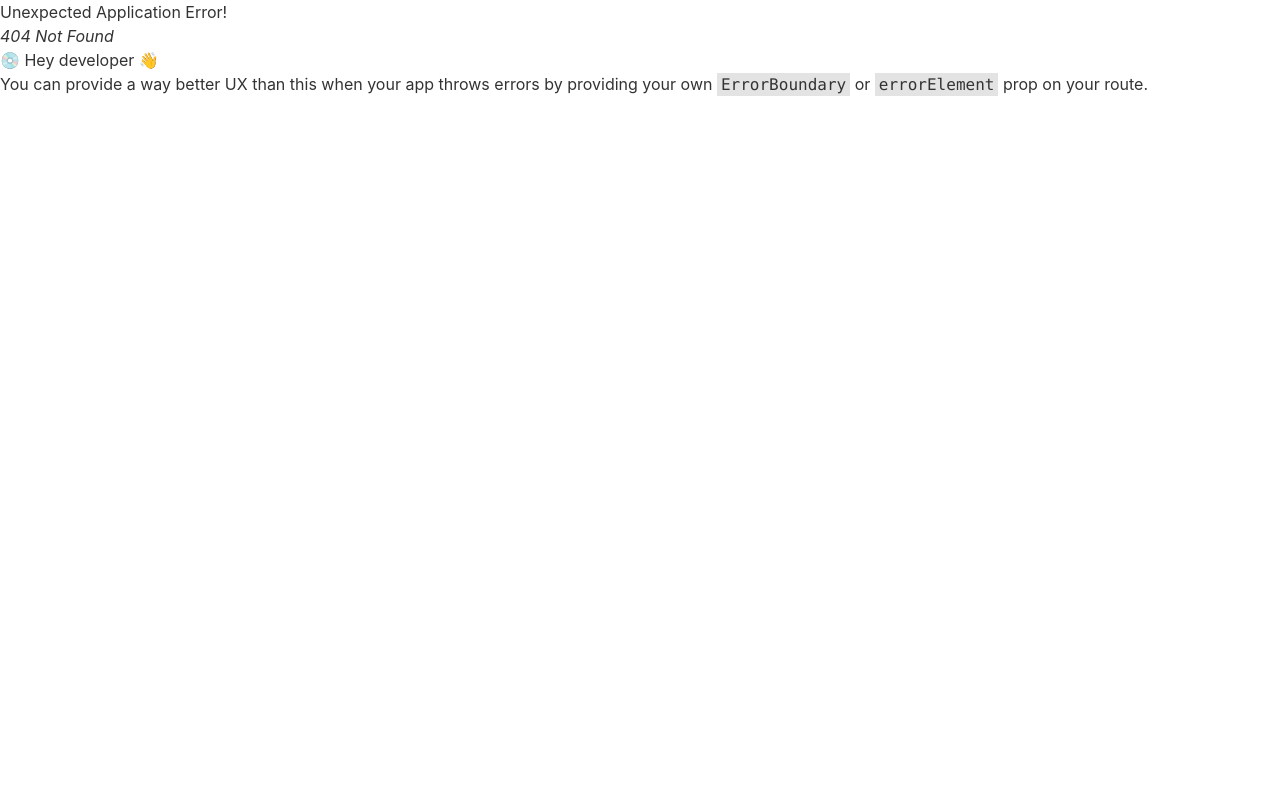
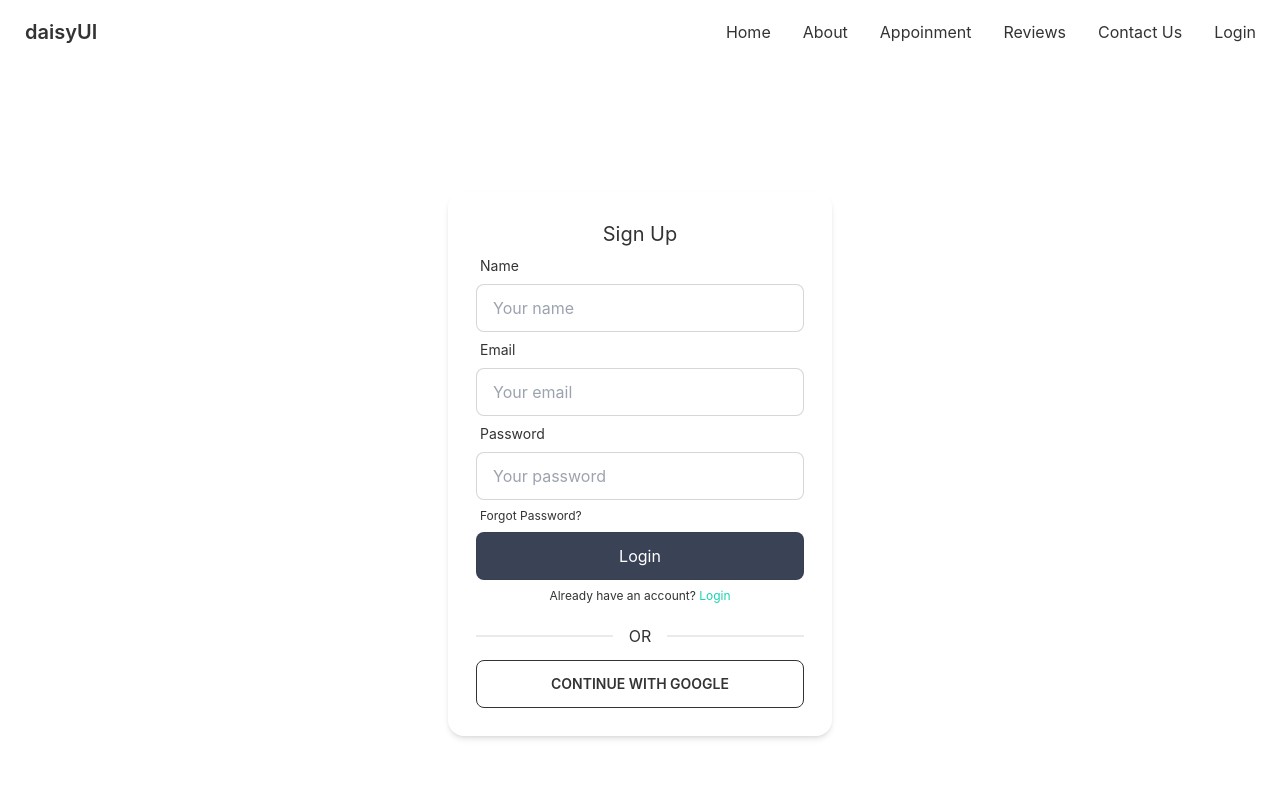
Before and after one commit to DabasishDasJoy/doctor-portal, a React (Create React App) app: page /register in a window 1280 px wide. Before the commit this address had no page. Shown: the top 800 px of the page. Built offline with nearby package versions, Linux system fonts and the light colour scheme.

Commit message:
login and sign up with firebase

```diff
--- a/package.json
+++ b/package.json
@@ -7,9 +7,11 @@
     "@testing-library/react": "^13.4.0",
     "@testing-library/user-event": "^13.5.0",
     "date-fns": "^2.29.3",
+    "firebase": "^9.14.0",
     "react": "^18.2.0",
     "react-day-picker": "^8.3.6",
     "react-dom": "^18.2.0",
+    "react-hook-form": "^7.39.3",
     "react-icons": "^4.6.0",
     "react-scripts": "5.0.1",
     "web-vitals": "^2.1.4"
--- /dev/null
+++ b/src/contexts/AuthProvider/AuthProvider.jsx
@@ -0,0 +1,27 @@
+import {
+  createUserWithEmailAndPassword,
+  getAuth,
+  signInWithEmailAndPassword,
+} from "firebase/auth";
+import React, { createContext } from "react";
+import app from "../../firebase/firebase.config.init";
+
+export const AuthContext = createContext();
+const auth = getAuth(app);
+
+const AuthProvider = ({ children }) => {
+  const createUser = (email, password) => {
+    return createUserWithEmailAndPassword(auth, email, password);
+  };
+
+  const login = (email, password) => {
+    return signInWithEmailAndPassword(auth, email, password);
+  };
+  const authInfo = { createUser, login };
+
+  return (
+    <AuthContext.Provider value={authInfo}>{children}</AuthContext.Provider>
+  );
+};
+
+export default AuthProvider;
--- /dev/null
+++ b/src/firebase/firebase.config.init.js
@@ -0,0 +1,19 @@
+// Import the functions you need from the SDKs you need
+import { initializeApp } from "firebase/app";
+// TODO: Add SDKs for Firebase products that you want to use
+// https://firebase.google.com/docs/web/setup#available-libraries
+
+// Your web app's Firebase configuration
+const firebaseConfig = {
+  apiKey: process.env.REACT_APP_apiKey,
+  authDomain: process.env.REACT_APP_authDomain,
+  projectId: process.env.REACT_APP_projectId,
+  storageBucket: process.env.REACT_APP_storageBucket,
+  messagingSenderId: process.env.REACT_APP_messagingSenderId,
+  appId: process.env.REACT_APP_appId,
+};
+
+// Initialize Firebase
+const app = initializeApp(firebaseConfig);
+
+export default app;
--- a/src/index.js
+++ b/src/index.js
@@ -2,13 +2,16 @@ import React from "react";
 import "react-day-picker/dist/style.css";
 import ReactDOM from "react-dom/client";
 import App from "./App";
+import AuthProvider from "./contexts/AuthProvider/AuthProvider";
 import "./index.css";
 import reportWebVitals from "./reportWebVitals";
 
 const root = ReactDOM.createRoot(document.getElementById("root"));
 root.render(
   <React.StrictMode>
-    <App />
+    <AuthProvider>
+      <App />
+    </AuthProvider>
   </React.StrictMode>
 );
 
--- a/src/pages/Login/Login.jsx
+++ b/src/pages/Login/Login.jsx
@@ -1,9 +1,69 @@
-import React from "react";
+import React, { useContext } from "react";
+import { useForm } from "react-hook-form";
+import { Link } from "react-router-dom";
+import { AuthContext } from "../../contexts/AuthProvider/AuthProvider";
+const Login = () => {
+  const { register, handleSubmit } = useForm();
 
-const Login = () => {
+  const { login } = useContext(AuthContext);
+
+  const onSubmit = (data) => {
+    console.log(data);
+    login(data.email, data.password)
+      .then((res) => console.log(res.user))
+      .catch((err) => console.log(err));
+  };
   return (
-    <div>
-      <h1>Login</h1>
+    <div className="flex justify-center items-center w-full  h-[800px]">
+      <div className="shadow-md p-7 rounded-2xl  w-96">
+        <h2 className="text-xl text-center">Login</h2>
+        <form onSubmit={handleSubmit(onSubmit)}>
+          <div className="form-control w-full">
+            <label className="label">
+              <span className="label-text">Email</span>
+            </label>
+            <input
+              type="email"
+              placeholder="Your email"
+              className="input input-bordered w-full"
+              {...register("email")}
+            />
+          </div>
+          <div className="form-control w-full">
+            <label className="label">
+              <span className="label-text">Password</span>
+            </label>
+            <input
+              type="password"
+              placeholder="Your password"
+              className="input input-bordered w-full"
+              {...register("password")}
+            />
+            <label className="label">
+              <Link className="label-text-alt">Forgot Password?</Link>
+            </label>
+          </div>
+
+          <input
+            type="submit"
+            value={"Login"}
+            className="input input-bordered w-full bg-accent text-white"
+          />
+          <label className="label justify-center">
+            <span className="label-text-alt ">
+              New to Doctors Portal?{" "}
+              <Link className="text-secondary" to={"/register"}>
+                Create New Account
+              </Link>
+            </span>
+          </label>
+        </form>
+
+        <div className="divider">OR</div>
+        <button className="uppercase btn btn-outline w-full">
+          Continue with google
+        </button>
+      </div>
     </div>
   );
 };
--- /dev/null
+++ b/src/pages/SignUp/SignUp.jsx
@@ -0,0 +1,83 @@
+import React, { useContext } from "react";
+import { useForm } from "react-hook-form";
+import { Link } from "react-router-dom";
+import { AuthContext } from "../../contexts/AuthProvider/AuthProvider";
+const SignUp = () => {
+  const { register, handleSubmit } = useForm();
+  const { createUser } = useContext(AuthContext);
+
+  const onSubmit = (data) => {
+    console.log(data);
+    createUser(data.email, data.password)
+      .then((res) => console.log(res.user))
+      .catch((err) => console.log(err));
+  };
+  return (
+    <div>
+      <div className="flex justify-center items-center w-full  h-[800px]">
+        <div className="shadow-md p-7 rounded-2xl  w-96">
+          <h2 className="text-xl text-center">Sign Up</h2>
+          <form onSubmit={handleSubmit(onSubmit)}>
+            <div className="form-control w-full">
+              <label className="label">
+                <span className="label-text">Name</span>
+              </label>
+              <input
+                type="text"
+                placeholder="Your name"
+                className="input input-bordered w-full"
+                {...register("name")}
+              />
+            </div>
+            <div className="form-control w-full">
+              <label className="label">
+                <span className="label-text">Email</span>
+              </label>
+              <input
+                type="email"
+                placeholder="Your email"
+                className="input input-bordered w-full"
+                {...register("email")}
+              />
+            </div>
+            <div className="form-control w-full">
+              <label className="label">
+                <span className="label-text">Password</span>
+              </label>
+              <input
+                type="password"
+                placeholder="Your password"
+                className="input input-bordered w-full"
+                {...register("password")}
+              />
+              <label className="label">
+                <Link className="label-text-alt">Forgot Password?</Link>
+              </label>
+            </div>
+
+            <input
+              type="submit"
+              value={"Login"}
+              className="input input-bordered w-full bg-accent text-white"
+            />
+            <label className="label justify-center">
+              <span className="label-text-alt ">
+                Already have an account?{" "}
+                <Link className="text-secondary" to={"/login"}>
+                  Login
+                </Link>
+              </span>
+            </label>
+          </form>
+
+          <div className="divider">OR</div>
+          <button className="uppercase btn btn-outline w-full">
+            Continue with google
+          </button>
+        </div>
+      </div>
+    </div>
+  );
+};
+
+export default SignUp;
--- a/src/routes/PublicRoutes/Router.js
+++ b/src/routes/PublicRoutes/Router.js
@@ -3,6 +3,7 @@ import Main from "../../layouts/Main";
 import Appoinment from "../../pages/Appoinment/Appoinment/Appoinment";
 import Home from "../../pages/Home/Home/Home";
 import Login from "../../pages/Login/Login";
+import SignUp from "../../pages/SignUp/SignUp";
 
 export const router = createBrowserRouter([
   {
@@ -18,6 +19,10 @@ export const router = createBrowserRouter([
         element: <Login />,
       },
       {
+        path: "/register",
+        element: <SignUp></SignUp>,
+      },
+      {
         path: "/appoinment",
         element: <Appoinment></Appoinment>,
       },
```
Also changed, not shown: 1 other file (tests, documents, lock files or other folders).
